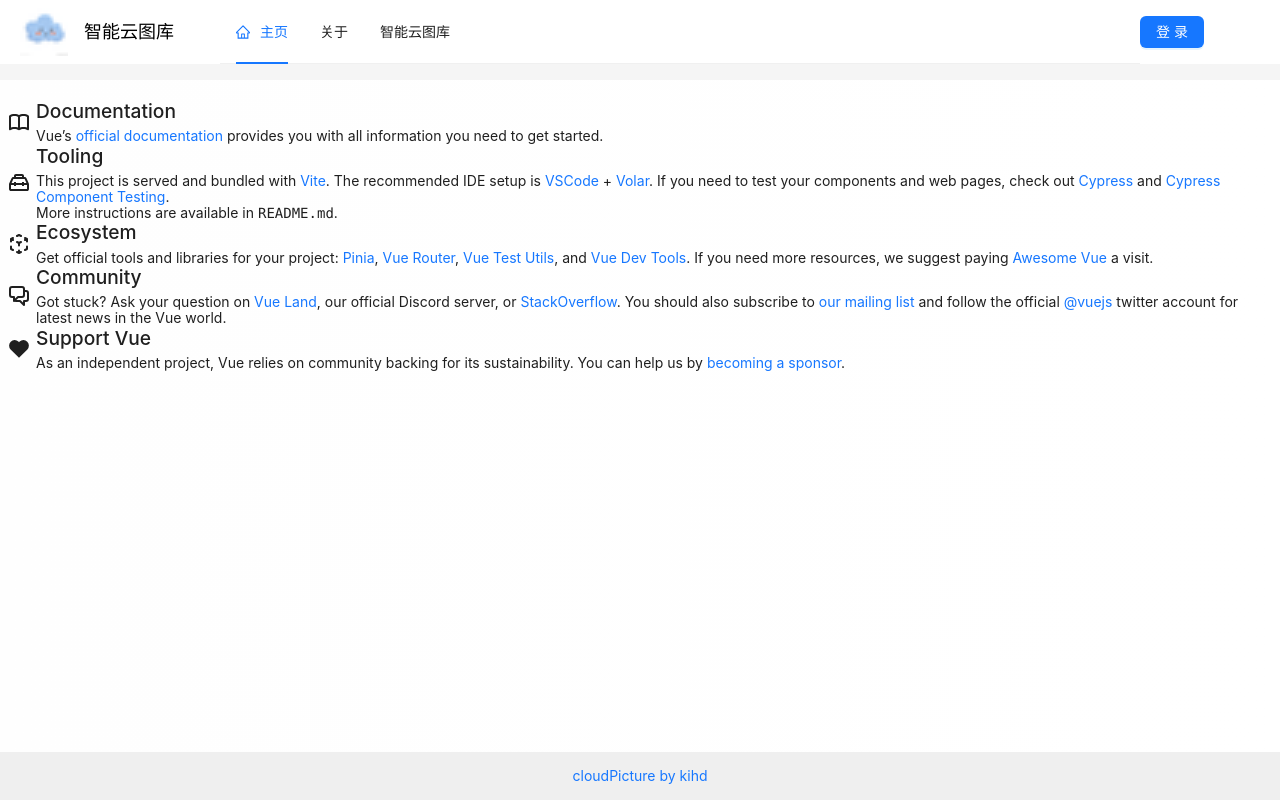
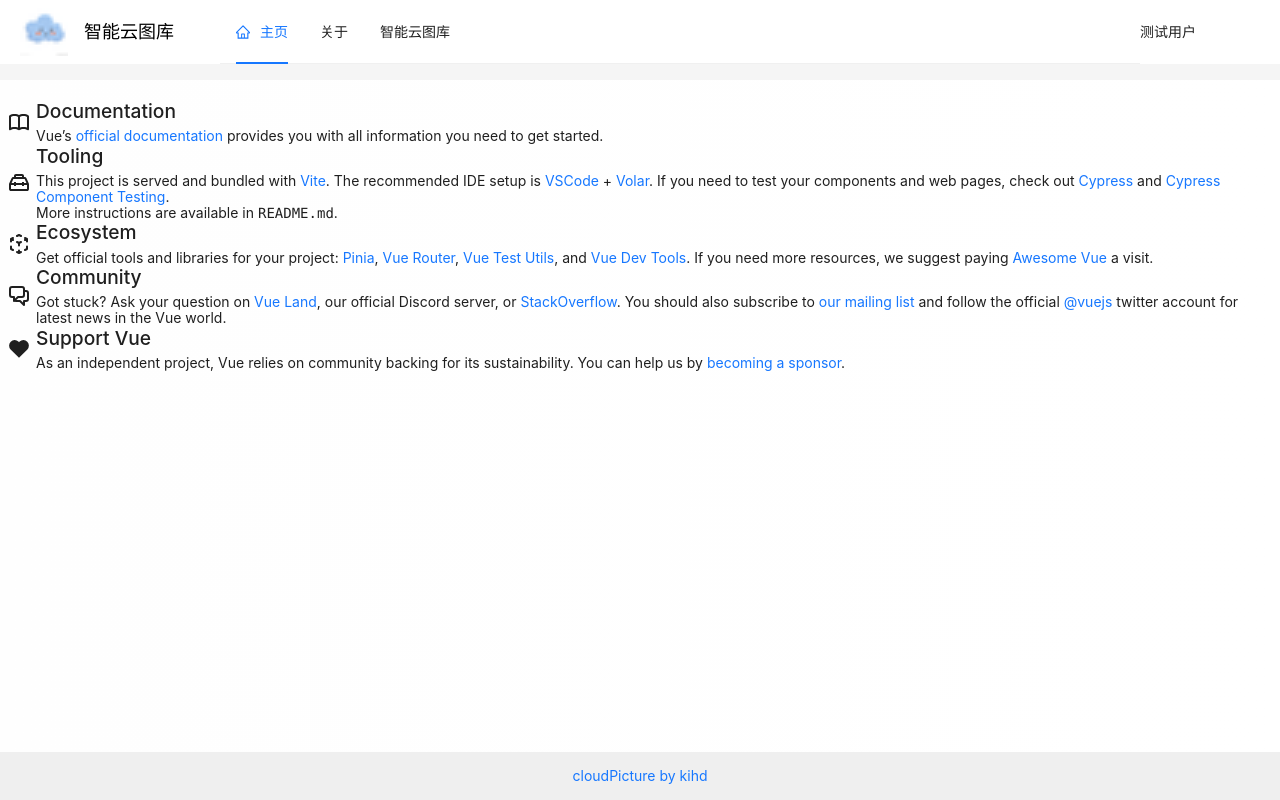
Before and after one commit to kiveNan/Intelligent-Cloud-Library--Frontend, a Vue app: page / in a window 1280 px wide. Built offline with nearby package versions, Linux system fonts and the light colour scheme; no server answers.

Commit message:
全局状态-用户信息

```diff
--- a/src/App.vue
+++ b/src/App.vue
@@ -7,10 +7,15 @@
 <script setup lang="ts">
 import BasicLayout from "@/layouts/BasicLayout.vue";
 import { healthUsingGet } from '@/api/mainController'
+import {useLoginUserStore} from "@/stores/useLoginUserStore";
 
 healthUsingGet().then((res) => {
   console.log(res)
 })
+
+const loginUserStore = useLoginUserStore()
+loginUserStore.fetchLoginUser()
+
 
 </script>
 
--- a/src/components/GlobalHeader.vue
+++ b/src/components/GlobalHeader.vue
@@ -19,7 +19,12 @@
       </a-col>
       <a-col flex="120px">
         <div class="user-login-status">
-          <a-button type="primary" href="/user/login">登录</a-button>
+          <div v-if="loginUserStore.loginUser.id">
+            {{ loginUserStore.loginUser.userName ?? '无名' }}
+          </div>
+          <div v-else>
+            <a-button type="primary" href="/user/login">登录</a-button>
+          </div>
         </div>
       </a-col>
     </a-row>
@@ -30,6 +35,7 @@
 import { HomeOutlined } from '@ant-design/icons-vue'
 import { MenuProps } from 'ant-design-vue'
 import { useRouter } from "vue-router";
+import {useLoginUserStore} from "@/stores/useLoginUserStore";
 
 // 当前选中菜单
 const current = ref<string[]>([''])
@@ -64,7 +70,7 @@
   current.value = [to.path];
 });
 
-
+const loginUserStore = useLoginUserStore()
 </script>
 
 <style scoped>
--- /dev/null
+++ b/src/stores/useLoginUserStore.ts
@@ -0,0 +1,26 @@
+import { defineStore } from "pinia";
+import { ref } from "vue";
+
+export const useLoginUserStore = defineStore("loginUser", () => {
+  const loginUser = ref<any>({
+    userName: "未登录",
+  });
+
+  async function fetchLoginUser() {
+      // 测试用户登录，3 秒后登录
+      setTimeout(() => {
+        loginUser.value = { userName: '测试用户', id: 1 }
+      }, 3000)
+    // todo 由于后端还没提供接口，暂时注释
+    // const res = await getCurrentUser();
+    // if (res.data.code === 0 && res.data.data) {
+    //   loginUser.value = res.data.data;
+    // }
+  }
+
+  function setLoginUser(newLoginUser: any) {
+    loginUser.value = newLoginUser;
+  }
+
+  return { loginUser, setLoginUser, fetchLoginUser };
+});
```
